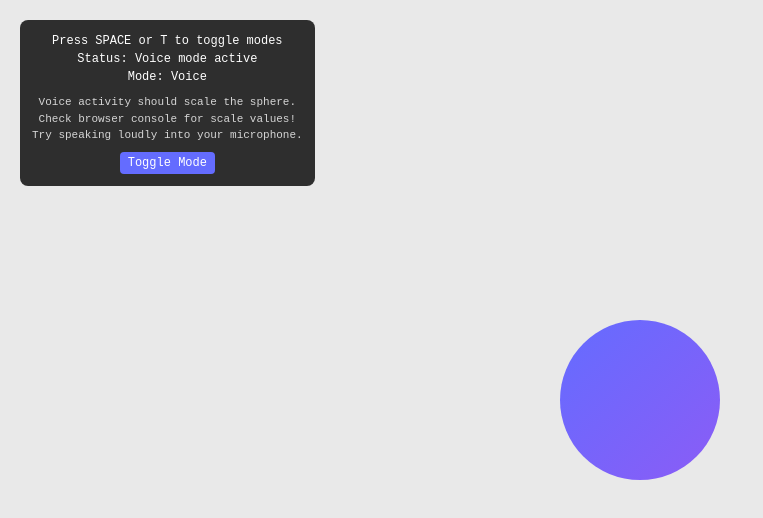
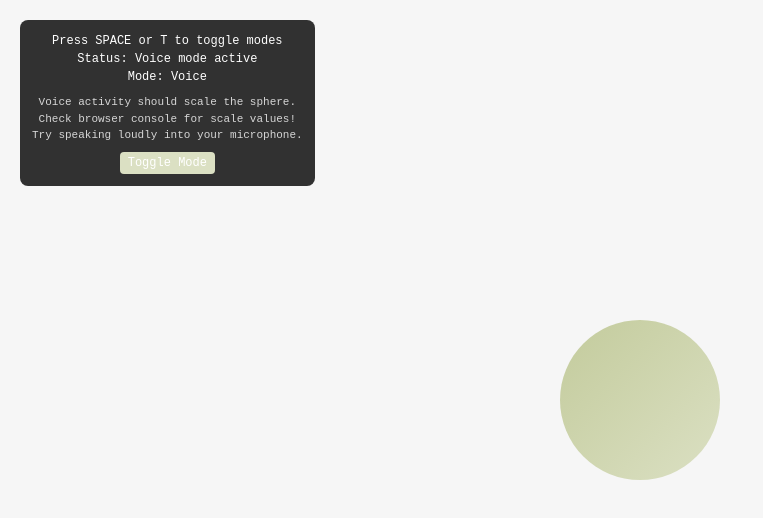
Before and after one commit to ao-agents-hackathon-band-of-the-hawk/frontend-ao-agent, a React (Vite) app: page / in a window 1280 px wide. Shown: the top 518 px of the page, without its empty margins (0-763 px from the left). Built offline with nearby package versions, Linux system fonts and the light colour scheme; no server answers.

Commit message:
Partially added seasame branding

```diff
--- a/src/App.tsx
+++ b/src/App.tsx
@@ -71,7 +71,7 @@ function App() {
           style={{
             marginTop: '8px',
             padding: '4px 8px',
-            background: '#646cff',
+            background: '#DBE0C3',
             color: 'white',
             border: 'none',
             borderRadius: '4px',
--- a/src/components/TextBox.tsx
+++ b/src/components/TextBox.tsx
@@ -214,7 +214,7 @@ const TextBox: React.FC<TextBoxProps> = ({ isVisible, marginRight, onHeightChang
   overflow: 'auto',
   lineHeight: '1.2',
   transition: 'none',
-    paddingRight: '40px',
+  paddingRight: '45px',
   scrollbarWidth: 'none',
   msOverflowStyle: 'none',
 };
--- a/src/components/TextMode.tsx
+++ b/src/components/TextMode.tsx
@@ -18,7 +18,7 @@ const TextMode: React.FC<TextModeProps> = ({ transitionStage, transitionStartSiz
     borderRadius: '50%',
     background: imageUrl
       ? `linear-gradient(rgba(100, 108, 255, 0.1), rgba(100, 108, 255, 0.1)), url(${imageUrl})`
-      : `linear-gradient(135deg, ${theme.colors.accent}, #8b5cf6)`,
+      : `linear-gradient(135deg, ${theme.colors.accent}, #DBE0C3)`,
     backgroundSize: 'cover',
     backgroundPosition: 'center',
     backgroundRepeat: 'no-repeat',
--- a/src/components/VoiceActivity.tsx
+++ b/src/components/VoiceActivity.tsx
@@ -128,7 +128,7 @@ const VoiceActivity = forwardRef<VoiceActivityRef, VoiceActivityProps>(({ imageU
     borderRadius: '50%',
     background: imageUrl
       ? `linear-gradient(rgba(100, 108, 255, 0.1), rgba(100, 108, 255, 0.1)), url(${imageUrl})`
-      : `linear-gradient(135deg, ${theme.colors.accent}, #8b5cf6)`,
+      : `linear-gradient(135deg, ${theme.colors.accent}, #DBE0C3)`,
     backgroundSize: 'cover',
     backgroundPosition: 'center',
     backgroundRepeat: 'no-repeat',
--- a/theme.json
+++ b/theme.json
@@ -1,12 +1,12 @@
 {
   "colors": {
-    "background": "#E9E9E9",
+    "background": "#F6F6F6",
     "text": "#2c2c2c",
-    "accent": "#646cff"
+    "accent": "#C3CB9C"
   },
   "typography": {
     "fontFamily": {
-      "primary": "Rubik, sans-serif"
+      "primary": "Open Sans, sans-serif"
     },
     "fontSize": {
       "base": 16,
```
Lines whose indentation alone changed are shown as unchanged.
